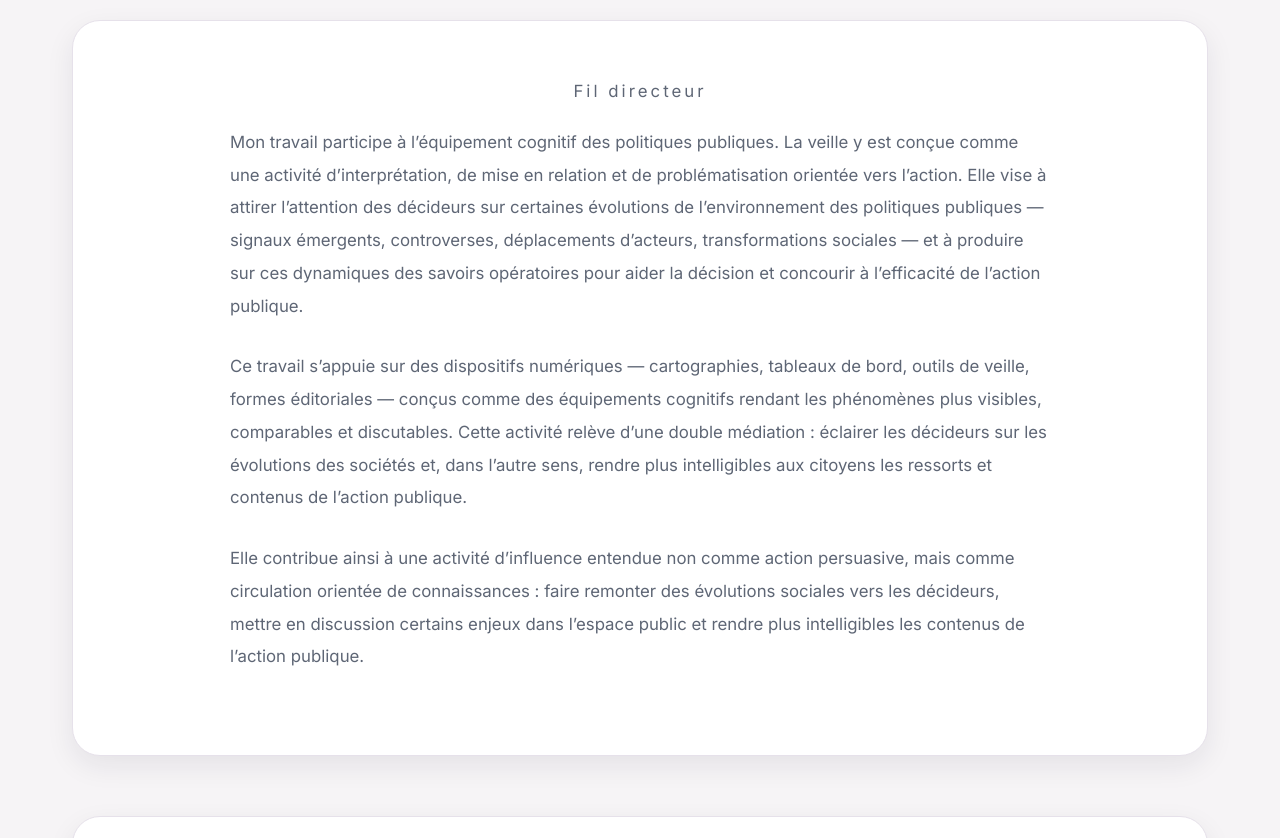
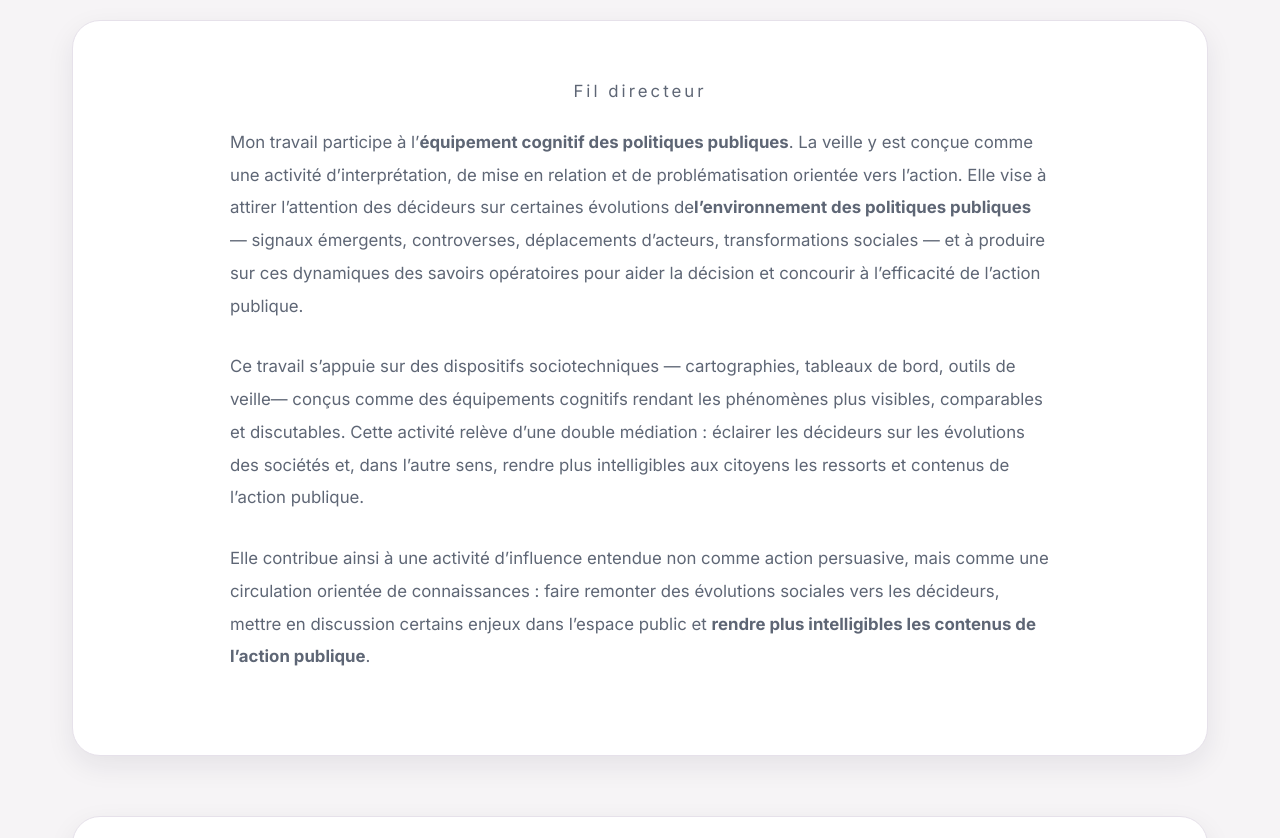
Before and after one commit to Nath76/site-personnel, a React (Vite) app: page / in a window 1280 px wide. Shown: the part 560-1398 px from the top of the page. Built offline with nearby package versions, Linux system fonts and the light colour scheme.

Commit message:
Enhance text visibility with bold formatting
Emphasized key phrases by making them bold for better visibility.

```diff
--- a/src/pages/Home.jsx
+++ b/src/pages/Home.jsx
@@ -73,19 +73,19 @@ Fil directeur
 </p>
 
 <p>
-Mon travail participe à l’équipement cognitif des politiques publiques.
+Mon travail participe à l’<strong>équipement cognitif des politiques publiques</strong>.
 La veille y est conçue comme une activité d’interprétation, de mise en
 relation et de problématisation orientée vers l’action. Elle vise à
 attirer l’attention des décideurs sur certaines évolutions de
-l’environnement des politiques publiques — signaux émergents,
+<strong>l’environnement des politiques publiques</strong> — signaux émergents,
 controverses, déplacements d’acteurs, transformations sociales — et à
 produire sur ces dynamiques des savoirs opératoires pour aider la
 décision et concourir à l’efficacité de l’action publique.
 </p>
 
 <p>
-Ce travail s’appuie sur des dispositifs numériques — cartographies,
-tableaux de bord, outils de veille, formes éditoriales — conçus comme
+Ce travail s’appuie sur des dispositifs sociotechniques — cartographies,
+tableaux de bord, outils de veille— conçus comme
 des équipements cognitifs rendant les phénomènes plus visibles,
 comparables et discutables. Cette activité relève d’une double
 médiation : éclairer les décideurs sur les évolutions des sociétés et,
@@ -95,10 +95,10 @@ et contenus de l’action publique.
 
 <p>
 Elle contribue ainsi à une activité d’influence entendue non comme
-action persuasive, mais comme circulation orientée de connaissances :
+action persuasive, mais comme une circulation orientée de connaissances :
 faire remonter des évolutions sociales vers les décideurs, mettre en
-discussion certains enjeux dans l’espace public et rendre plus
-intelligibles les contenus de l’action publique.
+discussion certains enjeux dans l’espace public et <strong>rendre plus
+intelligibles les contenus de l’action publique</strong>.
 </p>
 
 </section>
```
